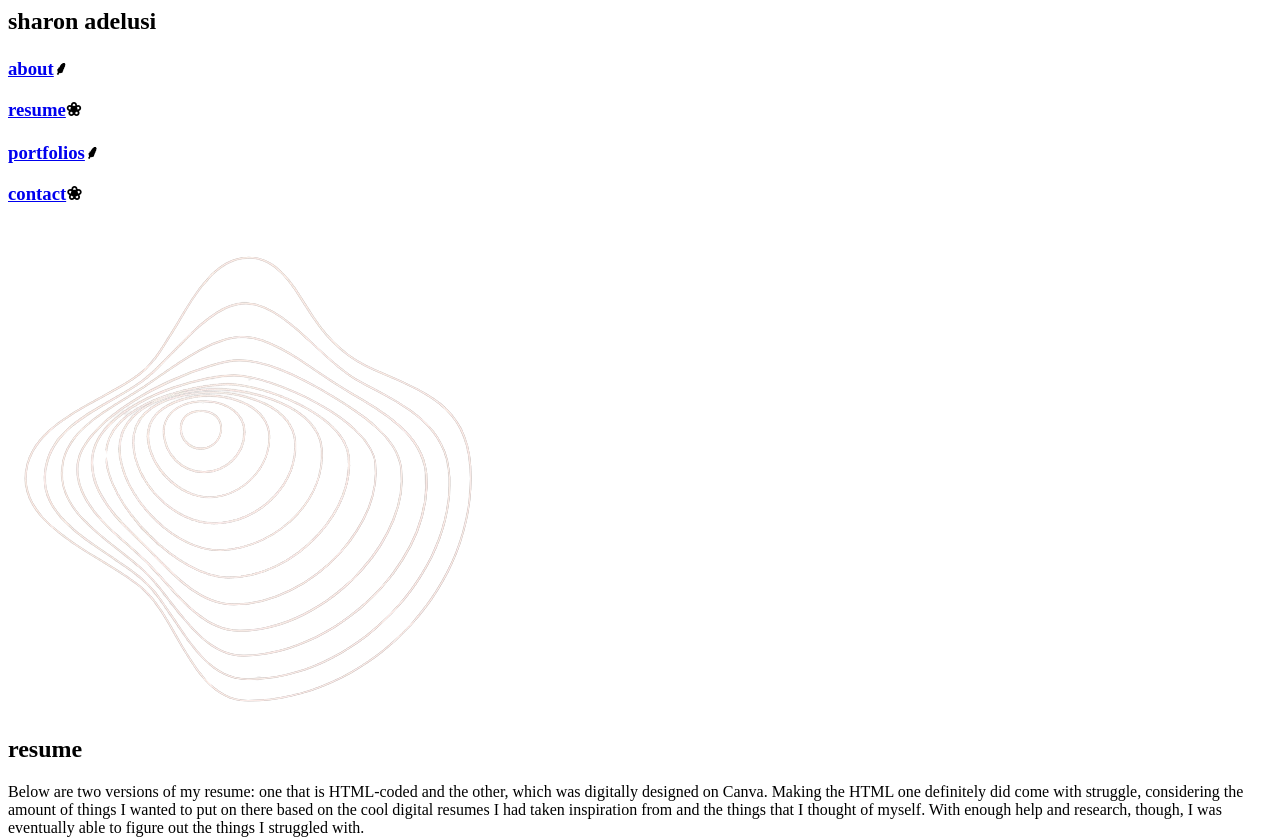
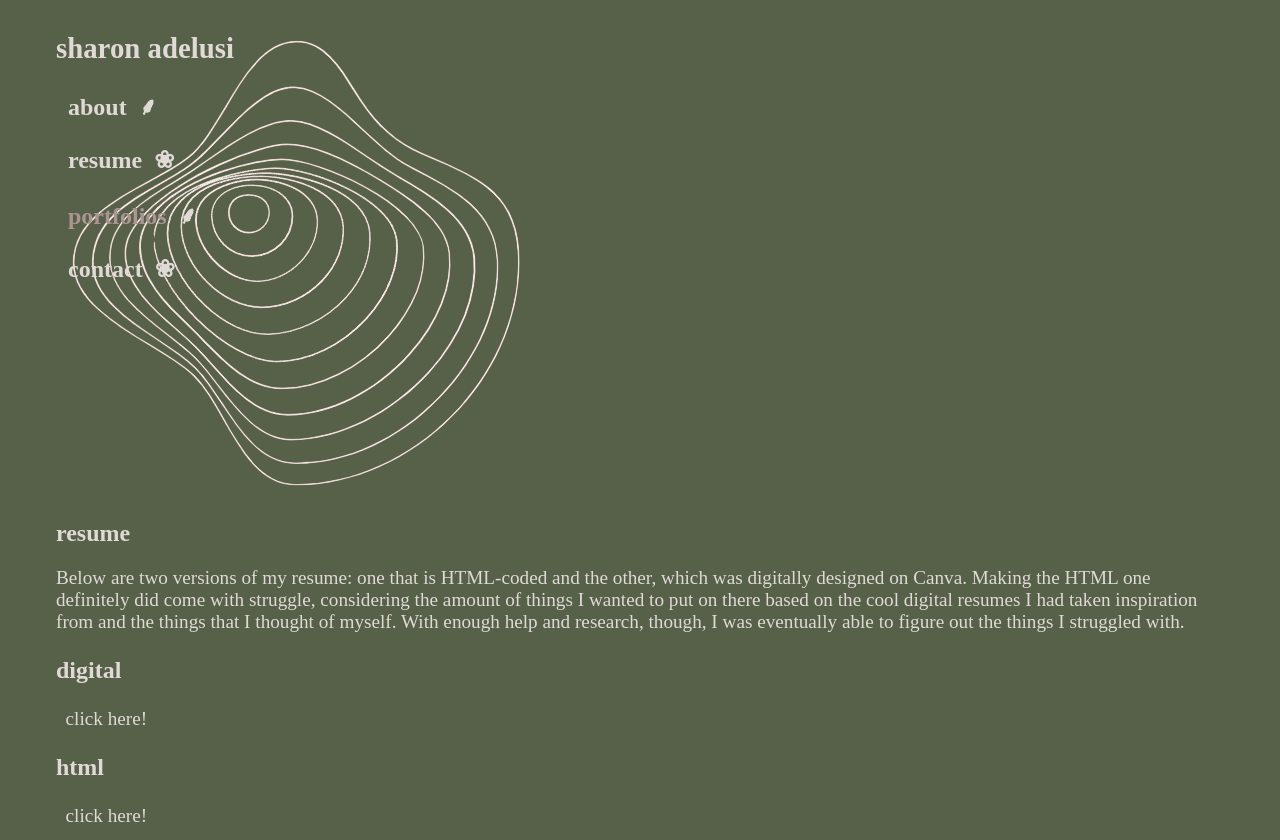
Before and after one commit to rottenskittles/sharonspersonalportfolio, a plain HTML site: page pages/resume.html in a window 1280 px wide. Shown: the top 840 px of the page. Drawn offline with Linux system fonts and the light colour scheme; a web font is replaced by a local one.

Commit message:
gsfgsfgsfgdhh

```diff
--- /dev/null
+++ b/pages/resume.css
@@ -0,0 +1,79 @@
+* {
+    position:relative;
+    z-index: 5;
+}
+
+html {
+    background-color:#576048;
+    padding-left: 3em;
+    padding-right: 3em;
+}
+
+h1, h2, h3 {
+    font-family: 'the-seasons', serif;
+    color: #e0dad6;
+}
+
+h3 {
+    font-size: x-large;
+}
+
+p {
+    font-family: "Arapey", serif;
+    font-size: larger;
+    color: #e0dad6;
+    position: relative;
+
+}
+
+.header {
+    position: absolute;
+    font-size: larger;
+    color: #60484c ;
+    z-index: 6;
+}
+
+a {
+    color: #e0dad6;
+    text-decoration: none;
+    padding: .5em;
+}
+
+a:hover {
+    background-color: #576048;
+    color: #c6cbaf;
+    animation: fadein ease .5s;
+  animation-iteration-count: 1;
+  animation-fill-mode: forwards;
+}
+
+@keyframes fadein {
+    0% {
+      opacity: 50%;
+    }
+    100% {
+      opacity: 1;
+    }
+}
+
+#overlay {
+    position:fixed;
+      width: 100%;
+      height: 100%;
+      top: 0;
+      left: 0;
+      right: 0;
+      bottom: 0;
+      background-image: url(/images/cardboard-texture.jpg);
+      background-size: cover;
+      animation: fadeinbg ease 1s;
+      animation-iteration-count: 1;
+      animation-fill-mode: forwards;
+      opacity: 0.3;
+        filter:brightness(50%);
+        z-index: 0;
+    }
+
+.current {
+    color: #aa9593
+}
--- a/pages/resume.html
+++ b/pages/resume.html
@@ -6,7 +6,7 @@
         <meta name="viewport" content="width=device-width, initial-scale=1.0">
         <title>sharon adelusi - resume</title>
         <script src="server.js"></script>
-        <link rel="stylesheet" href="/css/resume.css">
+        <link rel="stylesheet" href="/pages/resume.css">
         <link rel="stylesheet" href="https://use.typekit.net/rzn3xcu.css">
         <link rel="preconnect" href="https://fonts.googleapis.com">
         <link rel="preconnect" href="https://fonts.gstatic.com" crossorigin>
@@ -18,7 +18,7 @@
             <h2>sharon adelusi</h2>
             <h3><a href="/pages/about.html">about</a>⸙</h3>
             <h3><a href="/pages/resume.html">resume</a>❀</h3>
-            <h3><a href="/pages/portfolios.html">portfolios</a>⸙</h3>
+            <h3><a href="/pages/portfolios.html" class="current">portfolios</a>⸙</h3>
             <h3><a href="/pages/contact.html">contact</a>❀</h3>
         </section>
 
```
